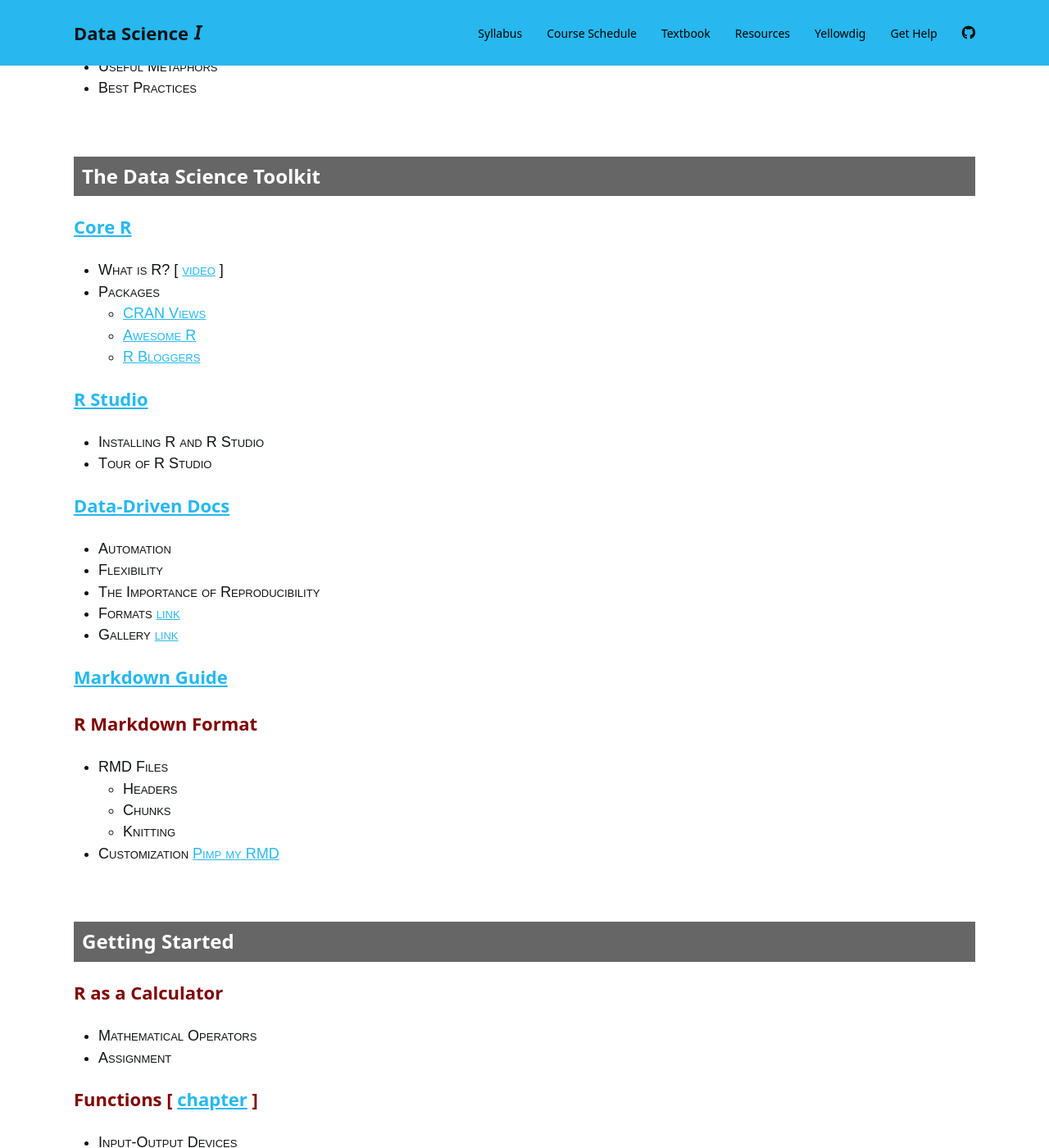
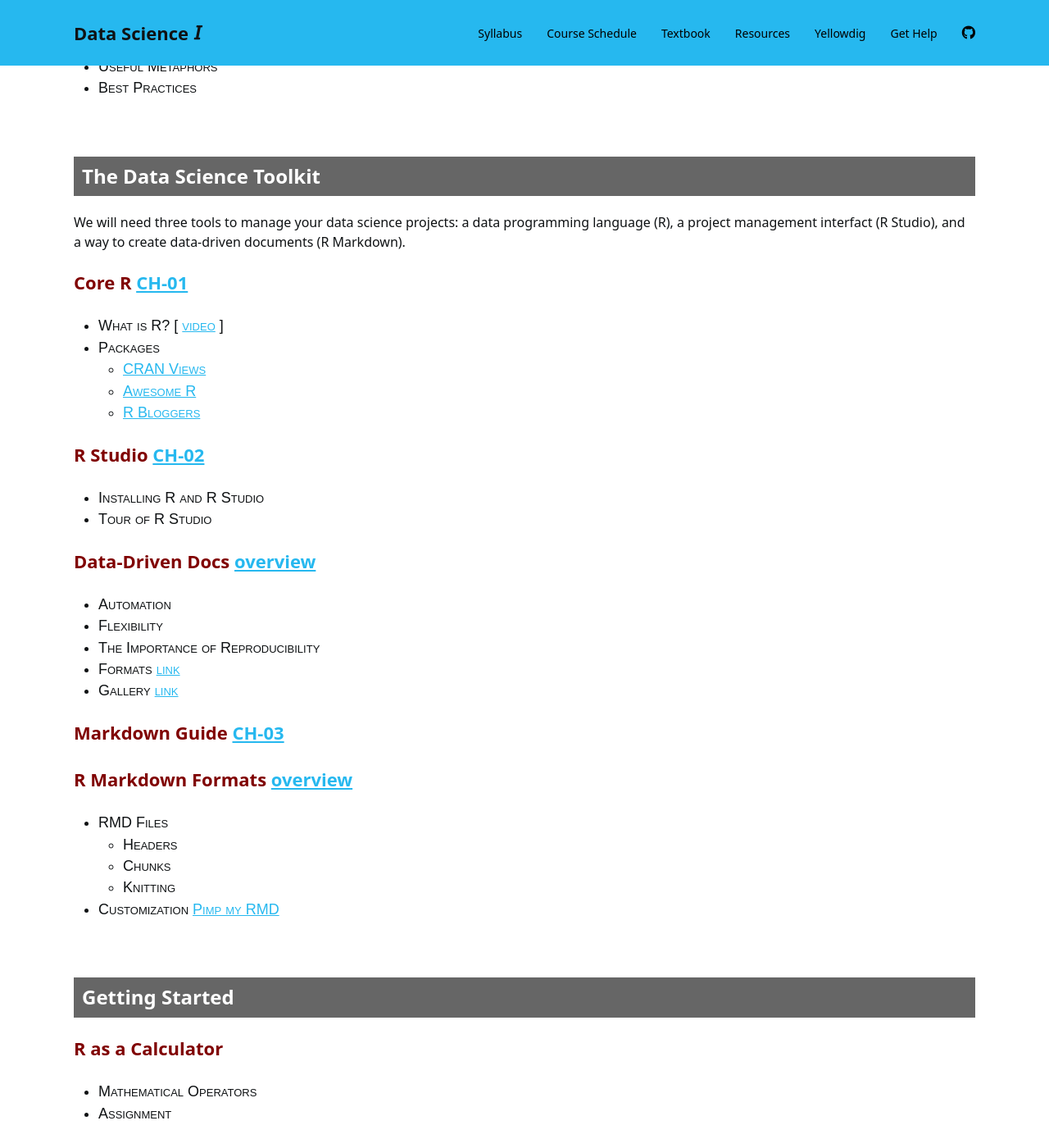
Before and after one commit to DS4PS/cpp-526-fall-2019, a Jekyll site: the page built from textbook.md, in a window 1280 px wide and 1400 px high, scrolled down 1456 px. Shown: the whole window at 82% size. Built offline with Jekyll 4.4.1, drawn with Linux system fonts in a browser that asks for light colours; nearby versions of some CDN libraries; a style sheet for code colours, icons or effects is not loaded; some of the changed text lies outside the part shown.

Commit message:
Update textbook.md

```diff
--- a/textbook.md
+++ b/textbook.md
@@ -162,29 +162,29 @@
 
 # The Data Science Toolkit
 
-## [Core R](http://ds4ps.org/dp4ss-textbook/ch-010-core-r.html)
+We will need three tools to manage your data science projects: a data programming language (R), a project management interfact (R Studio), and a way to create data-driven documents (R Markdown).
+
+## Core R [CH-01](http://ds4ps.org/dp4ss-textbook/ch-010-core-r.html)
 * What is R?  [ [video](https://player.vimeo.com/video/180644880) ]
 * Packages
   - [CRAN Views](https://cran.r-project.org/web/views/)
   - [Awesome R](https://awesome-r.com/)
   - [R Bloggers](https://www.r-bloggers.com/)
 
-
-## [R Studio](http://ds4ps.org/dp4ss-textbook/ch-020-rstudio.html)
+## R Studio [CH-02](http://ds4ps.org/dp4ss-textbook/ch-020-rstudio.html)
 * Installing R and R Studio
 * Tour of R Studio
 
-## [Data-Driven Docs](https://ds4ps.org/docs/)
+## Data-Driven Docs [overview](https://ds4ps.org/docs/)
 * Automation
 * Flexibility
 * The Importance of Reproducibility
 * Formats [link](https://rmarkdown.rstudio.com/formats.html)
 * Gallery [link](https://rmarkdown.rstudio.com/gallery.html)
 
-## [Markdown Guide](http://ds4ps.org/dp4ss-textbook/ch-031-markdown.html)
+## Markdown Guide [CH-03](http://ds4ps.org/dp4ss-textbook/ch-031-markdown.html)
 
-
-## R Markdown Format
+## R Markdown Formats [overview](https://rmarkdown.rstudio.com/lesson-1.html)
 * RMD Files
   - Headers
   - Chunks
@@ -200,7 +200,7 @@
 * Mathematical Operators
 * Assignment
 
-## Functions [ [chapter](http://ds4ps.org/datacamp-light-demo-for-rmd/calc-mortgage.html) ]
+## Functions [ [CH-05](http://ds4ps.org/datacamp-light-demo-for-rmd/calc-mortgage.html) ]
 * Input-Output Devices
 * Arguments
 * Values
```
